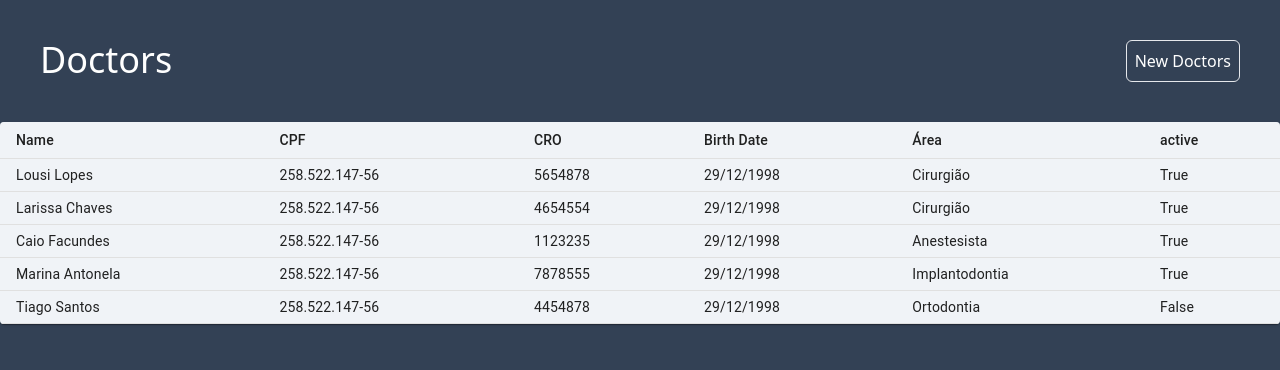
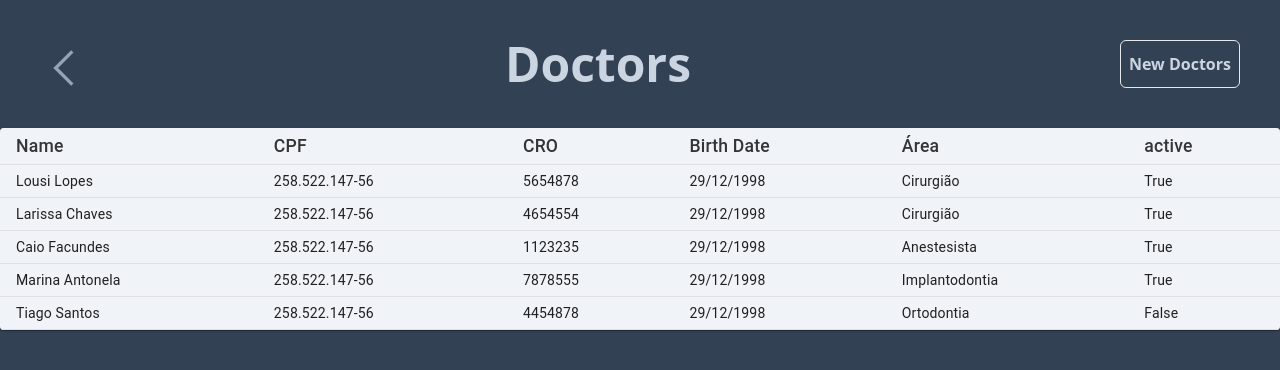
Before and after one commit to letticiamoura/clinica, a React (Vite) app: page /listDoctors in a window 1280 px wide. Shown: the top 370 px of the page. Built offline with nearby package versions, Linux system fonts and the light colour scheme; data requests are answered from the project's data file; a web font is replaced by a local one.

Commit message:
feat: Alterando o cabeçario das paginas

```diff
--- /dev/null
+++ b/src/components/Cabecario.tsx
@@ -0,0 +1,12 @@
+import Menu from "./layout/Menu";
+
+export default function Cabecario() {
+    return(
+        <div>
+            <h1 className="p-5 text-4xl text-center lg:absolute left-[25%] top-10 text-white bg-slate-800 lg:bg-transparent lg:text-slate-950 font-logo font-extrabold">
+                <span className="p-3 bg-slate-200 text-slate-950 text-5xl rounded-tl-full rounded-br-full lg:bg-slate-700 lg:text-white">.CSP</span>
+            </h1>
+            <Menu />
+        </div>
+    )
+}
--- a/src/components/layout/Menu.tsx
+++ b/src/components/layout/Menu.tsx
@@ -123,7 +123,7 @@ export default function Menu() {
             </div>
 
             <Link to="/clinica/login">
-                <div className="flex justify-center items-center">
+                <div className="pt-10 flex justify-center items-center">
                     <button className="p-2 border border-slate-400 text-center text-white rounded-lg hover:bg-slate-700/50 w-36 cursor-pointer">Logout</button>
                 </div>
             </Link>
@@ -210,8 +210,8 @@ export default function Menu() {
 
             </div>
 
-            <Link to="/clinica/login">
-                <div className="flex justify-center items-center">
+            <Link to="/login">
+                <div className="pt-10 flex justify-center items-center">
                     <button className="p-2 border border-slate-400 text-center text-white rounded-lg hover:bg-slate-700/50 w-36 cursor-pointer">Logout</button>
                 </div>
             </Link>
--- a/src/pages/Home.tsx
+++ b/src/pages/Home.tsx
@@ -3,23 +3,15 @@ import doctors from "../assets/doctor.png";
 import apointments from "../assets/calendar.png"
 
 import Card from "../components/layout/Card";
-import Menu from "../components/layout/Menu";
 import { Link } from "react-router-dom";
+import Cabecario from "../components/Cabecario";
 
 export default function Home() {
     return(
 
         <div className="h-auto w-auto bg-gray-300 lg:h-screen">
 
-        <div className="">
-
-            <h1 className="p-5 text-4xl text-center lg:absolute left-[25%] top-10 text-white bg-slate-950 lg:bg-transparent lg:text-slate-950 font-logo font-extrabold">
-                <span className="p-3 bg-white text-slate-950 text-5xl rounded-tl-full rounded-br-full lg:bg-slate-950 lg:text-white">.CSP</span>
-            </h1>
-
-            <Menu />
-
-        </div>
+            <Cabecario />
 
 
             <div className="p-10 flex flex-col items-center lg:fixed left-72 top-[20%] lg:flex-row justify-around">
--- a/src/pages/ListDoctors.tsx
+++ b/src/pages/ListDoctors.tsx
@@ -1,6 +1,9 @@
 import { Paper, Table, TableBody, TableCell, TableContainer, TableHead, TableRow } from "@mui/material";
 import axios from "axios";
+import { Link } from "react-router-dom";
 import { useEffect, useState } from "react"
+
+import { GrPrevious } from "react-icons/gr";
 
 export default function ListDoctors() {
 
@@ -30,9 +33,10 @@ export default function ListDoctors() {
     return(
         <div className="bg-slate-700 h-screen">
 
-            <div className="p-10 flex justify-between">
-                <h1 className="text-4xl text-center text-white">Doctors</h1>
-                <button className="border p-2 rounded-md text-white">New Doctors</button>
+            <div className="p-10 flex gap-3 justify-between">
+                <Link to="/clinica"> <GrPrevious className="pt-2 text-4xl md:text-5xl text-slate-400 hover:text-slate-300 font-extrabold"/> </Link>
+                <h1 className="text-4xl mr-3 md:text-5xl text-center text-slate-300 font-extrabold">Doctors</h1>
+                <button className="border p-1 md:p-2 font-bold rounded-md text-slate-300 hover:scale-105 hover:border-none hover:bg-gradient-to-r from-slate-500 to-slate-600 hover:inset-x-4 hover:inset-y-1">New Doctors</button>
             </div>
 
             <TableContainer component={Paper}>
@@ -41,12 +45,12 @@ export default function ListDoctors() {
 
                     <TableHead>
                         <TableRow>
-                            <TableCell>Name</TableCell>
-                            <TableCell>CPF</TableCell>
-                            <TableCell>CRO</TableCell>
-                            <TableCell>Birth Date</TableCell>
-                            <TableCell>Área</TableCell>
-                            <TableCell>active</TableCell>
+                            <TableCell style={{fontSize: '1.1em', opacity: '90%'}}>Name</TableCell>
+                            <TableCell style={{fontSize: '1.1em', opacity: '90%'}}>CPF</TableCell>
+                            <TableCell style={{fontSize: '1.1em', opacity: '90%'}}>CRO</TableCell>
+                            <TableCell style={{fontSize: '1.1em', opacity: '90%'}}>Birth Date</TableCell>
+                            <TableCell style={{fontSize: '1.1em', opacity: '90%'}}>Área</TableCell>
+                            <TableCell style={{fontSize: '1.1em', opacity: '90%'}}>active</TableCell>
                         </TableRow>
                     </TableHead>
 
```
Also changed, not shown: src/pages/ListPatients.tsx (+21 -17 lines).
